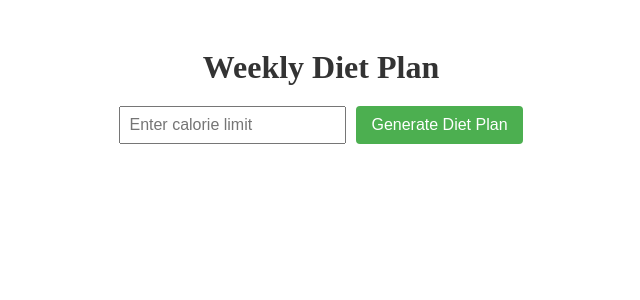
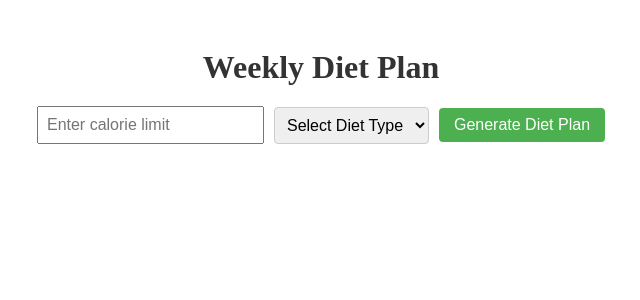
Before and after one commit to EAFPLBYL/DietPlanPerplexityAPI, a Flask app: page / in a window 1280 px wide. Shown: the top 300 px of the page, without its empty margins (319-959 px from the left). Run offline with Flask 3, Linux system fonts and the light colour scheme.

Commit message:
Add files via upload
added diet type selection dropdown

```diff
--- a/app.py
+++ b/app.py
@@ -49,7 +49,7 @@ def extract_and_parse_json(content):
         logging.debug(f"Cleaned JSON string: {cleaned_json_str}")
         return None
 
-def get_diet_plan(calory_limit):
+def get_diet_plan(calory_limit, diet_type):
     """Fetches the diet plan from the Perplexity API."""
     url = "https://api.perplexity.ai/chat/completions"
     payload = {
@@ -68,8 +68,10 @@ def get_diet_plan(calory_limit):
             },
             {
                 "role": "user",
-                "content": f"Create a 7-day diet plan for a daily calorie limit of {calory_limit} calories. "
-                           "Each day should include meals, snacks, macros, and notes. Make sure to make every meal content different."
+                "content": (
+                    f"Create a 7-day {diet_type} diet plan for a daily calorie limit of {calory_limit} calories. "
+                    "Each day should include meals, snacks, macros, and notes. Make sure to make every meal content different."
+                )
             },
         ],
         "max_tokens": 5000,
@@ -111,14 +113,18 @@ def get_diet_plan(calory_limit):
 
 @app.route('/api/diet-plan', methods=['POST'])
 def api_diet_plan():
-    """API endpoint to get the diet plan based on calorie limit."""
+    """API endpoint to get the diet plan based on calorie limit and diet type."""
     try:
         calory_limit = request.json.get('calory_limit')
+        diet_type = request.json.get('diet_type')  # Get diet type from request
 
         if calory_limit is None:
             return jsonify({"error": "Calorie limit not provided."}), 400
 
-        diet_plan_days = get_diet_plan(calory_limit)
+        if diet_type is None:
+            return jsonify({"error": "Diet type not provided."}), 400
+
+        diet_plan_days = get_diet_plan(calory_limit, diet_type)  # Pass diet type to the function
 
         if diet_plan_days:
             return jsonify({"days": diet_plan_days})
--- a/static/script.js
+++ b/static/script.js
@@ -5,9 +5,10 @@ document.addEventListener("DOMContentLoaded", function () {
     event.preventDefault(); // Prevent form submission
 
     const caloryLimit = document.getElementById("caloryLimit").value;
+    const dietType = document.getElementById("dietType").value; // Get selected diet type
 
-    if (!caloryLimit) {
-      alert("Please enter a calorie limit.");
+    if (!caloryLimit || !dietType) {
+      alert("Please enter a calorie limit and select a diet type.");
       return;
     }
 
@@ -15,7 +16,7 @@ document.addEventListener("DOMContentLoaded", function () {
     fetch("/api/diet-plan", {
       method: "POST",
       headers: { "Content-Type": "application/json" },
-      body: JSON.stringify({ calory_limit: caloryLimit }),
+      body: JSON.stringify({ calory_limit: caloryLimit, diet_type: dietType }), // Include diet type
     })
       .then((response) => response.json())
       .then((data) => {
@@ -38,7 +39,9 @@ document.addEventListener("DOMContentLoaded", function () {
             const macros = day.macros
               ? `<p><strong>Macros:</strong> Protein: ${day.macros.protein}g, Carbs: ${day.macros.carbs}g, Fats: ${day.macros.fats}g</p>`
               : "";
-            const notes = day.notes ? `<p><strong>Notes:</strong> ${day.notes}</p>` : "";
+            const notes = day.notes
+              ? `<p><strong>Notes:</strong> ${day.notes}</p>`
+              : "";
 
             // Group meals into their categories (Breakfast, Lunch, Dinner, Snack)
             const mealSections = {
--- a/static/styles.css
+++ b/static/styles.css
@@ -19,6 +19,7 @@ h1 {
   display: flex;
   justify-content: center;
   margin-bottom: 30px;
+  align-items: center; /* Align items vertically */
 }
 
 #calorieForm input {
@@ -27,6 +28,15 @@ h1 {
   font-size: 1em;
 }
 
+#calorieForm select {
+  margin-right: 10px;
+  padding: 8px;
+  font-size: 1em;
+  border: 1px solid #ccc;
+  border-radius: 4px;
+}
+
+/* Button styling */
 #calorieForm button {
   padding: 8px 15px;
   font-size: 1em;
--- a/templates/index.html
+++ b/templates/index.html
@@ -9,7 +9,7 @@
   <body>
     <div class="container">
       <h1>Weekly Diet Plan</h1>
-      <!-- Form for entering calorie limit -->
+      <!-- Form for entering calorie limit and selecting diet type -->
       <form id="calorieForm">
         <input
           type="number"
@@ -17,6 +17,15 @@
           placeholder="Enter calorie limit"
           required
         />
+        <select id="dietType" required>
+          <option value="">Select Diet Type</option>
+          <option value="ketogenic">Ketogenic</option>
+          <option value="paleo">Paleo</option>
+          <option value="vegetarian">Vegetarian</option>
+          <option value="vegan">Vegan</option>
+          <option value="mediterranean">Mediterranean</option>
+          <option value="dash">DASH</option>
+        </select>
         <button type="submit">Generate Diet Plan</button>
       </form>
 
```
